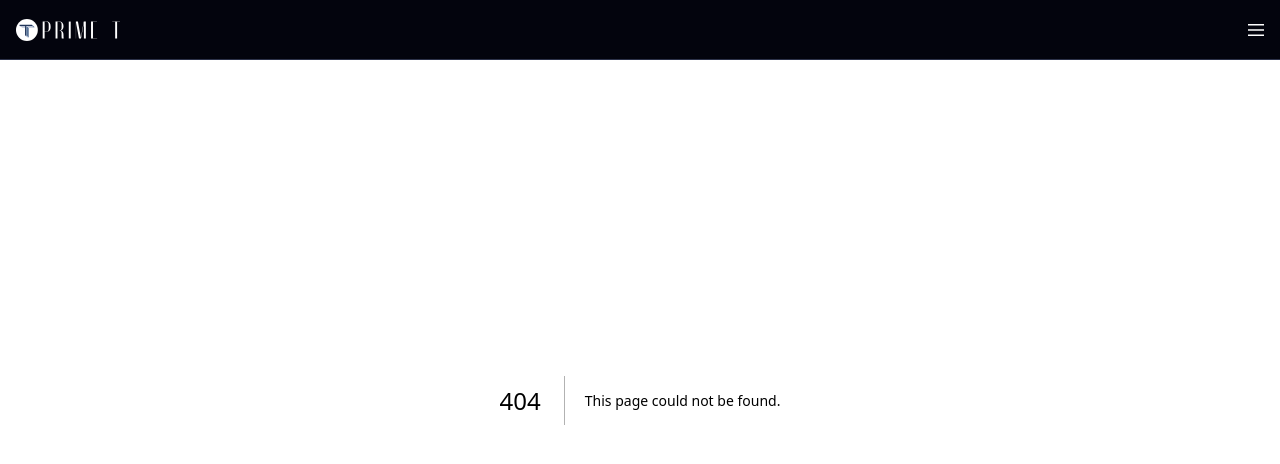
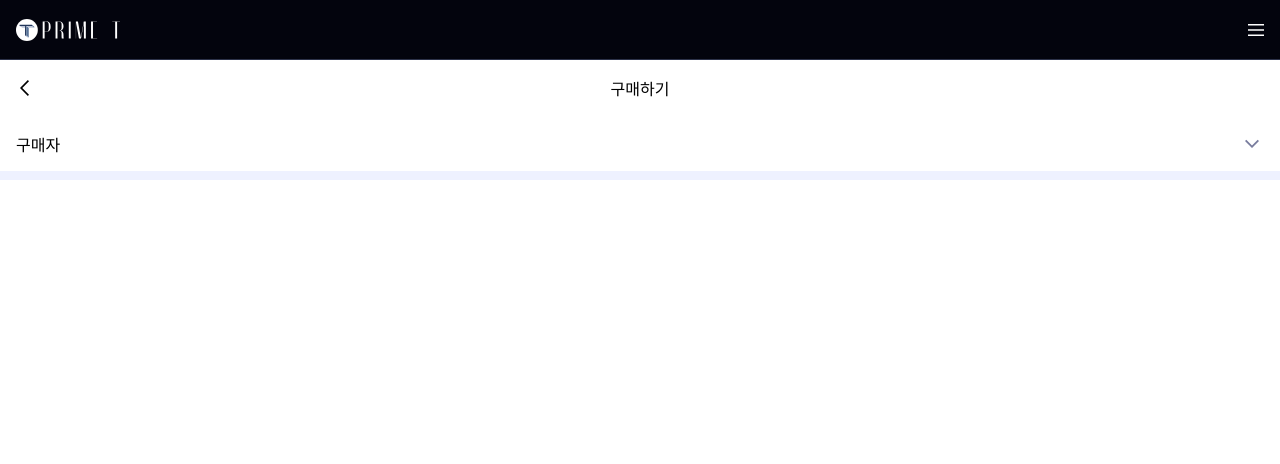
Before and after one commit to jangth0655/prime-t-front, a Next.js app: page /purchase/1 in a window 1280 px wide. Before the commit this address had no page. Shown: the top 464 px of the page. Built offline with nearby package versions, Linux system fonts and the light colour scheme.

Commit message:
구매 페이지, Purchase, BottomToggle, Divider 컴포넌트 추가

```diff
--- /dev/null
+++ b/src/app/purchase/[id]/page.tsx
@@ -0,0 +1,9 @@
+import Purchase from "@/components/purchase/Purchase";
+
+export default function PurchasePage() {
+  return (
+    <section>
+      <Purchase />
+    </section>
+  );
+}
--- /dev/null
+++ b/src/components/common/BottomToggleInfo.tsx
@@ -0,0 +1,87 @@
+"use client";
+
+import { motion, AnimatePresence, Variants } from "framer-motion";
+
+import TopChevron from "../../icons/topChevron.svg";
+import { cls } from "@/utils/cls";
+import { useCallback, useState } from "react";
+
+type Props = {
+  title: string;
+  children: React.ReactNode;
+  isPorkHub?: boolean;
+  styles?: string;
+};
+
+const toggleVariants: Variants = {
+  initial: {
+    opacity: 0,
+    y: "-50%",
+    height: 0,
+  },
+  animate: {
+    opacity: 1,
+    y: "0%",
+    height: 100,
+  },
+  exit: {
+    opacity: 0,
+    y: "-50%",
+    height: 0,
+  },
+};
+
+export default function BottomToggleInfo({
+  title,
+  children,
+  isPorkHub,
+  styles,
+}: Props) {
+  const [isActive, setIsActive] = useState(false);
+
+  const onToggleActive = useCallback(() => {
+    setIsActive((prev) => !prev);
+  }, []);
+
+  return (
+    <div>
+      <div
+        className={cls(
+          isPorkHub ? "" : "",
+          "flex items-center justify-between h-14 border-b-[1px] border-b-slate-S200 pr-2 pl-4 "
+        )}
+      >
+        <p>{title}</p>
+        <button
+          type="button"
+          onClick={onToggleActive}
+          className={cls(
+            isActive ? "rotate-0" : "rotate-180",
+            "w-10 h-10 flex justify-center items-center"
+          )}
+        >
+          <TopChevron />
+        </button>
+      </div>
+
+      <div className="overflow-hidden">
+        <AnimatePresence>
+          {isActive && (
+            <motion.div
+              variants={toggleVariants}
+              initial="initial"
+              animate="animate"
+              exit="exit"
+              transition={{
+                ease: "easeInOut",
+              }}
+              className={styles}
+            >
+              {children}
+            </motion.div>
+          )}
+        </AnimatePresence>
+      </div>
+    </div>
+  );
+}
--- /dev/null
+++ b/src/components/common/Divider.tsx
@@ -0,0 +1,11 @@
+import { cls } from "@/utils/cls";
+
+type Props = {
+  isPorkHub?: boolean;
+};
+
+export default function Divider({ isPorkHub }: Props) {
+  return (
+    <div className={cls(isPorkHub ? "" : "bg-slate-S200", "w-full h-2")} />
+  );
+}
--- /dev/null
+++ b/src/components/purchase/BuyerInfo.tsx
@@ -0,0 +1,34 @@
+import { cls } from "@/utils/cls";
+
+// 추후 구매자 정보 받아와야햠
+type Props = {
+  label: string;
+  value: string;
+  isPorkHub?: boolean;
+};
+
+export default function BuyerInfo({ label, value, isPorkHub }: Props) {
+  return (
+    <div className="space-x-2 flex items-center">
+      <p
+        className={cls(
+          isPorkHub
+            ? ""
+            : "text-body-s leading-body-s font-regular text-slate-S400"
+        )}
+      >
+        {label}
+      </p>
+      <p
+        className={cls(
+          isPorkHub
+            ? ""
+            : "text-slate-s600 text-body-s font-regular leading-body-s",
+          ""
+        )}
+      >
+        {value}
+      </p>
+    </div>
+  );
+}
--- /dev/null
+++ b/src/components/purchase/Purchase.tsx
@@ -0,0 +1,22 @@
+"use client";
+
+import PageHeader from "../PageHeader";
+import BottomToggleInfo from "../common/BottomToggleInfo";
+import Divider from "../common/Divider";
+import BuyerInfo from "./BuyerInfo";
+
+export default function Purchase() {
+  return (
+    <div className="pt-[7.25rem]">
+      <PageHeader title="구매하기" />
+      <BottomToggleInfo title="구매자">
+        <div className="px-4 py-6">
+          <BuyerInfo label="구매자 이름" value="김 AA" />
+          <BuyerInfo label="핸드폰 번호" value="010-1234-5678" />
+          <BuyerInfo label="이메일 주소" value="asdf1234@gmail.com" />
+        </div>
+      </BottomToggleInfo>
+      <Divider />
+    </div>
+  );
+}
```
Also changed, not shown: src/icons/topChevron.svg (added).
